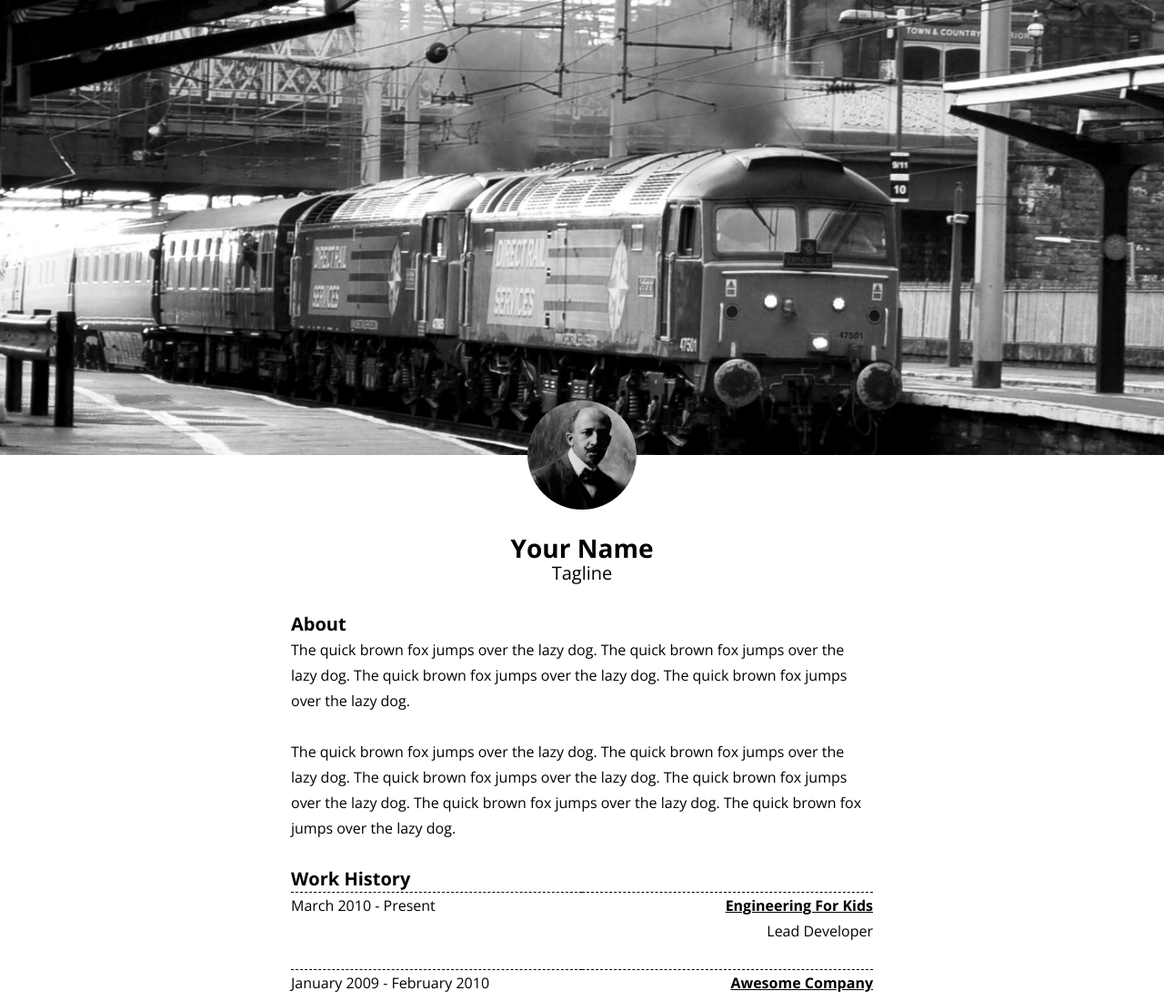
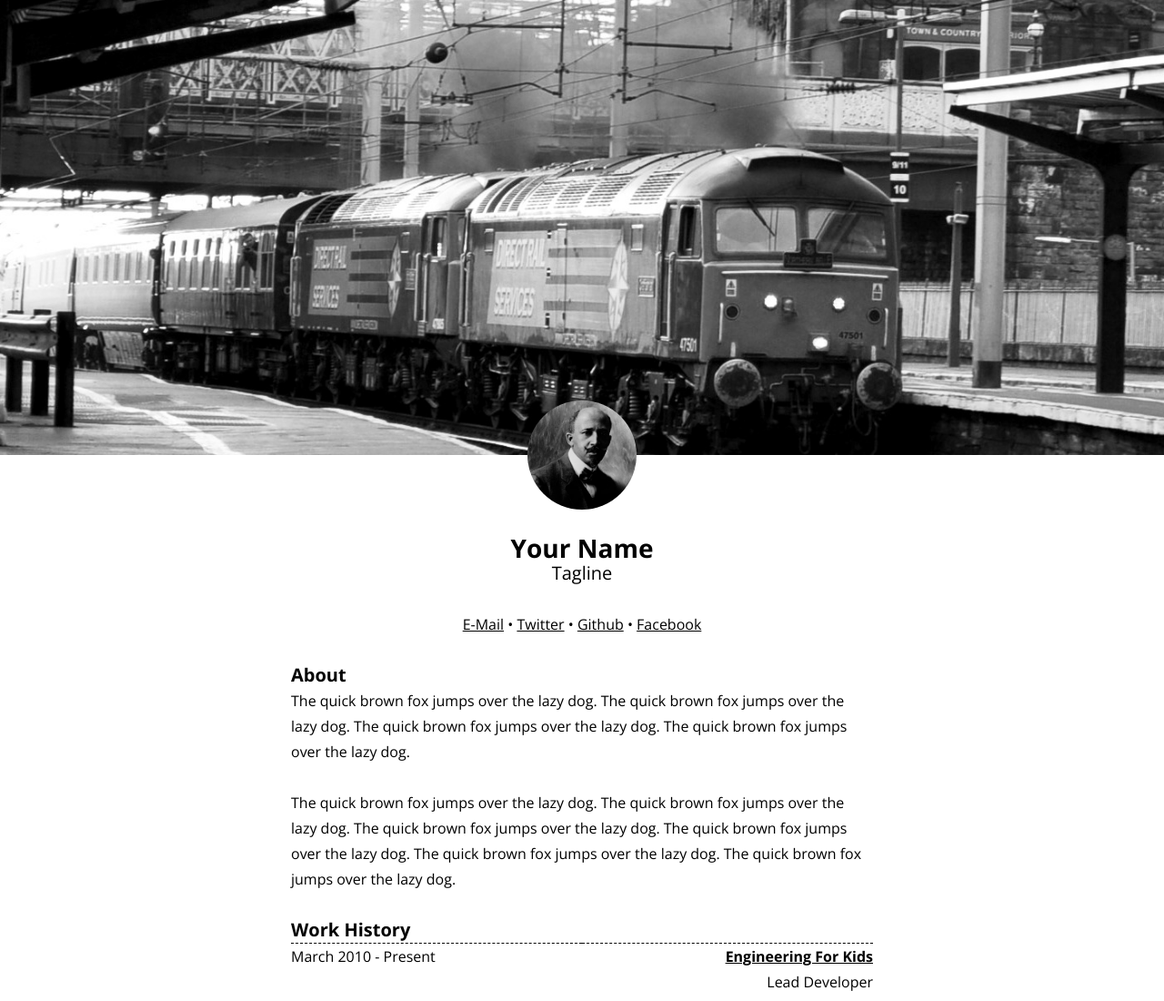
Before and after one commit to evantbyrne/resume, a plain HTML site: page index.html in a window 1280 px wide. Shown: the top 1100 px of the page at 91% size. Drawn offline with nearby package versions, Linux system fonts and the light colour scheme.

Commit message:
Added contact information

```diff
--- a/index.html
+++ b/index.html
@@ -15,6 +15,13 @@
 			<img class="profile" src="du-bois.jpg" alt="Your Name" />
 			<h1>Your Name</h1>
 			<p class="tagline">Tagline</p>
+
+			<p class="center">
+				<a href="#">E-Mail</a> &bull;
+				<a href="#">Twitter</a> &bull;
+				<a href="#">Github</a> &bull;
+				<a href="#">Facebook</a>
+			</p>
 
 			<h2>About</h2>
 			<p>The quick brown fox jumps over the lazy dog. The quick brown fox jumps over the lazy dog. The quick brown fox jumps over the lazy dog. The quick brown fox jumps over the lazy dog.</p>
--- a/style.css
+++ b/style.css
@@ -96,6 +96,10 @@ td {
 	width: 320px;
 }
 
+.center {
+	text-align: center;
+}
+
 .right {
 	text-align: right;
 }
```
